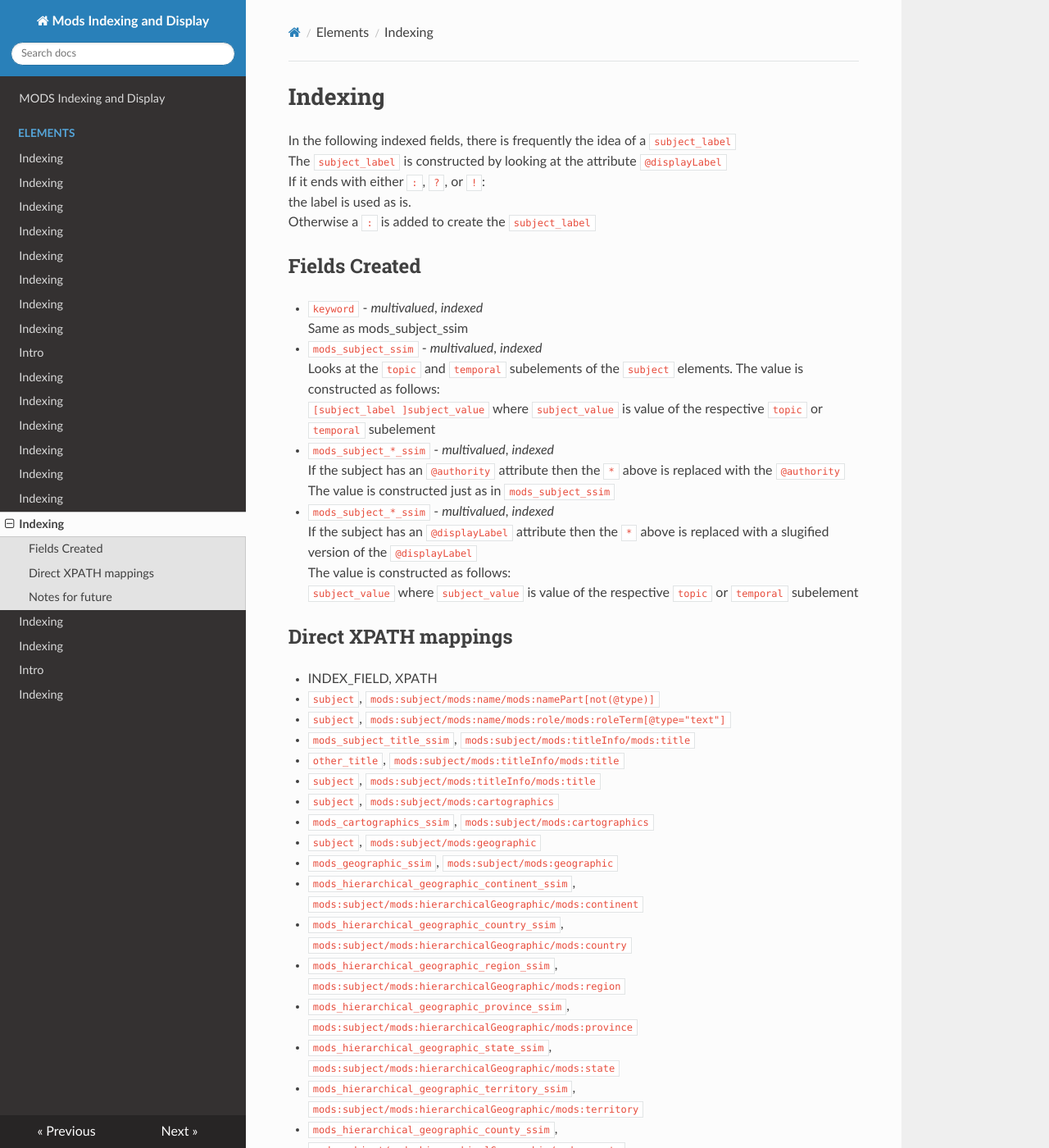
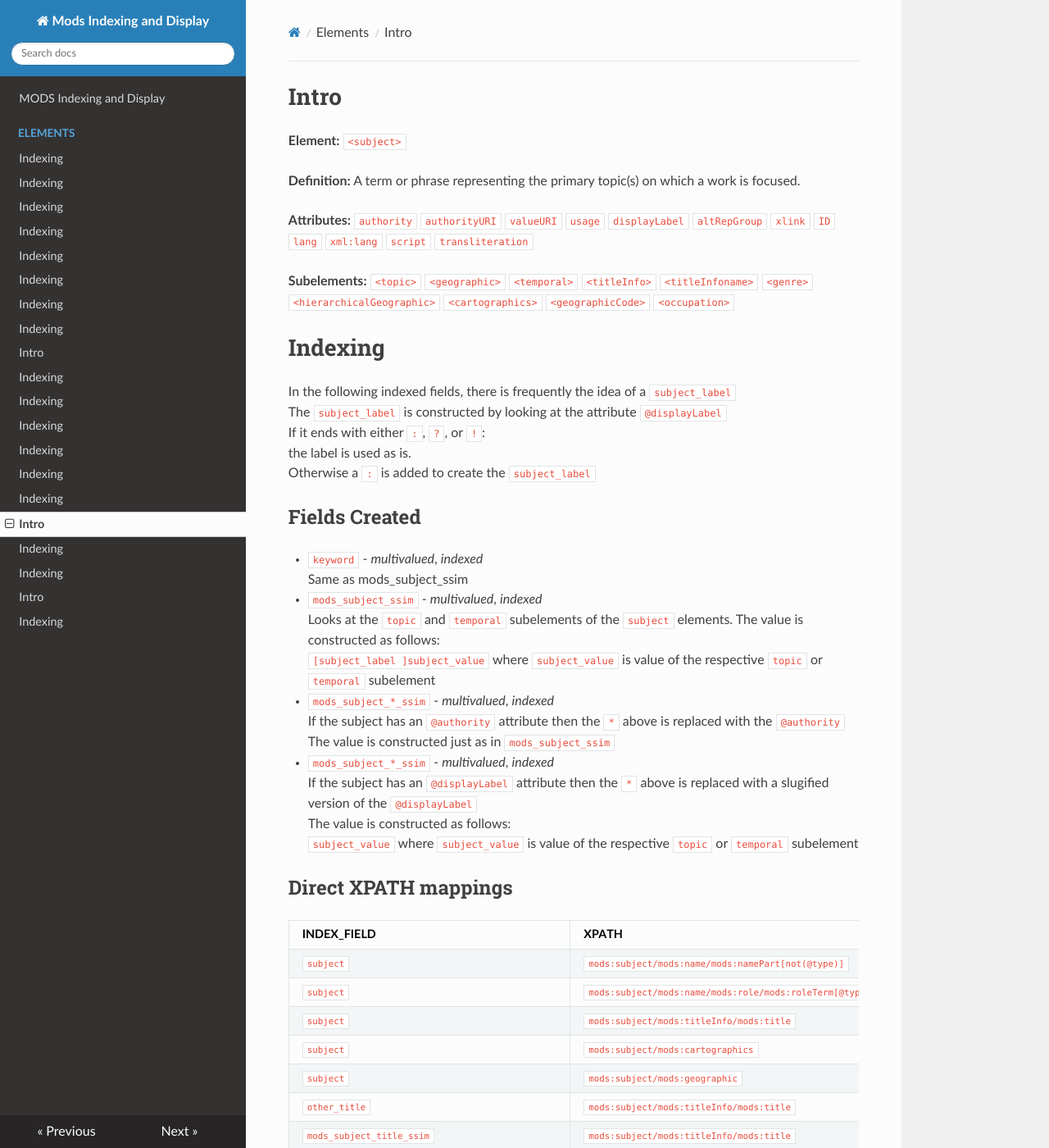
Before and after one commit to Brown-University-Library/mods-documenatation, an MkDocs documentation site: the page built from docs/elements/subject.md, in a window 1280 px wide and 1400 px high. Shown: the whole window at 82% size. Built offline with MkDocs 1.6.1, drawn with Linux system fonts in a browser that asks for light colours; nearby versions of some CDN libraries; some of the changed text lies outside the part shown.

Commit message:
Add subject intro.  Display Xpath mapping as a table

````diff
--- a/docs/elements/subject.md
+++ b/docs/elements/subject.md
@@ -1,3 +1,36 @@
+# Intro
+
+**Element:** ```<subject>```
+
+**Definition:**
+A term or phrase representing the primary topic(s) on which a work is focused.
+
+**Attributes:**
+```authority```
+```authorityURI```
+```valueURI```
+```usage```
+```displayLabel```
+```altRepGroup```
+```xlink```
+```ID```
+```lang```
+```xml:lang```
+```script```
+```transliteration```
+
+**Subelements:**
+```<topic>```
+```<geographic>```
+```<temporal>```
+```<titleInfo>```
+```<titleInfoname>```
+```<genre>```
+```<hierarchicalGeographic>```
+```<cartographics>```
+```<geographicCode>```
+```<occupation>```
+
 # Indexing
 In the following indexed fields, there is frequently the idea of a ```subject_label```
 The ```subject_label``` is constructed by looking at the attribute ```@displayLabel```
@@ -28,30 +61,32 @@
 
 ## Direct XPATH mappings
 
-* INDEX_FIELD, XPATH
-* ```subject```, ```mods:subject/mods:name/mods:namePart[not(@type)]```
-* ```subject```, ```mods:subject/mods:name/mods:role/mods:roleTerm[@type="text"]```
-* ```mods_subject_title_ssim```, ```mods:subject/mods:titleInfo/mods:title```
-* ```other_title```, ```mods:subject/mods:titleInfo/mods:title```
-* ```subject```, ```mods:subject/mods:titleInfo/mods:title```
-* ```subject```, ```mods:subject/mods:cartographics```
-* ```mods_cartographics_ssim```, ```mods:subject/mods:cartographics```
-* ```subject```, ```mods:subject/mods:geographic```
-* ```mods_geographic_ssim```, ```mods:subject/mods:geographic```
-* ```mods_hierarchical_geographic_continent_ssim```, ```mods:subject/mods:hierarchicalGeographic/mods:continent```
-* ```mods_hierarchical_geographic_country_ssim```, ```mods:subject/mods:hierarchicalGeographic/mods:country```
-* ```mods_hierarchical_geographic_region_ssim```, ```mods:subject/mods:hierarchicalGeographic/mods:region```
-* ```mods_hierarchical_geographic_province_ssim```, ```mods:subject/mods:hierarchicalGeographic/mods:province```
-* ```mods_hierarchical_geographic_state_ssim```, ```mods:subject/mods:hierarchicalGeographic/mods:state```
-* ```mods_hierarchical_geographic_territory_ssim```, ```mods:subject/mods:hierarchicalGeographic/mods:territory```
-* ```mods_hierarchical_geographic_county_ssim```, ```mods:subject/mods:hierarchicalGeographic/mods:county```
-* ```mods_hierarchical_geographic_city_ssim```, ```mods:subject/mods:hierarchicalGeographic/mods:city```
-* ```mods_hierarchical_geographic_city_section_ssim```, ```mods:subject/mods:hierarchicalGeographic/mods:citySection```
-* ```mods_hierarchical_geographic_island_ssim```, ```mods:subject/mods:hierarchicalGeographic/mods:island```
-* ```mods_hierarchical_geographic_area_ssim```, ```mods:subject/mods:hierarchicalGeographic/mods:area```
+INDEX_FIELD | XPATH
+----------  |------
+```subject```     | ```mods:subject/mods:name/mods:namePart[not(@type)]```
+```subject```     | ```mods:subject/mods:name/mods:role/mods:roleTerm[@type="text"]```
+```subject```     | ```mods:subject/mods:titleInfo/mods:title```
+```subject```     | ```mods:subject/mods:cartographics```
+```subject```     | ```mods:subject/mods:geographic```
+```other_title``` | ```mods:subject/mods:titleInfo/mods:title```
+```mods_subject_title_ssim``` | ```mods:subject/mods:titleInfo/mods:title```
+```mods_cartographics_ssim``` | ```mods:subject/mods:cartographics```
+```mods_geographic_ssim```    | ```mods:subject/mods:geographic```
+```mods_hierarchical_geographic_continent_ssim``` | ```mods:subject/mods:hierarchicalGeographic/mods:continent```
+```mods_hierarchical_geographic_country_ssim```   | ```mods:subject/mods:hierarchicalGeographic/mods:country```
+```mods_hierarchical_geographic_region_ssim```    | ```mods:subject/mods:hierarchicalGeographic/mods:region```
+```mods_hierarchical_geographic_province_ssim```  | ```mods:subject/mods:hierarchicalGeographic/mods:province```
+```mods_hierarchical_geographic_state_ssim```     | ```mods:subject/mods:hierarchicalGeographic/mods:state```
+```mods_hierarchical_geographic_territory_ssim``` | ```mods:subject/mods:hierarchicalGeographic/mods:territory```
+```mods_hierarchical_geographic_county_ssim```    | ```mods:subject/mods:hierarchicalGeographic/mods:county```
+```mods_hierarchical_geographic_city_ssim``` 	  | ```mods:subject/mods:hierarchicalGeographic/mods:city```
+```mods_hierarchical_geographic_city_section_ssim``` | ```mods:subject/mods:hierarchicalGeographic/mods:citySection```
+```mods_hierarchical_geographic_island_ssim```    | ```mods:subject/mods:hierarchicalGeographic/mods:island```
+```mods_hierarchical_geographic_area_ssim```      | ```mods:subject/mods:hierarchicalGeographic/mods:area```
 
 ## Notes for future
 
 * Could retire ```keyword``` in the indexer.
+* ```other_title``` and ```mods_subject_title_ssim``` index the same thing
 
 # Display
````
